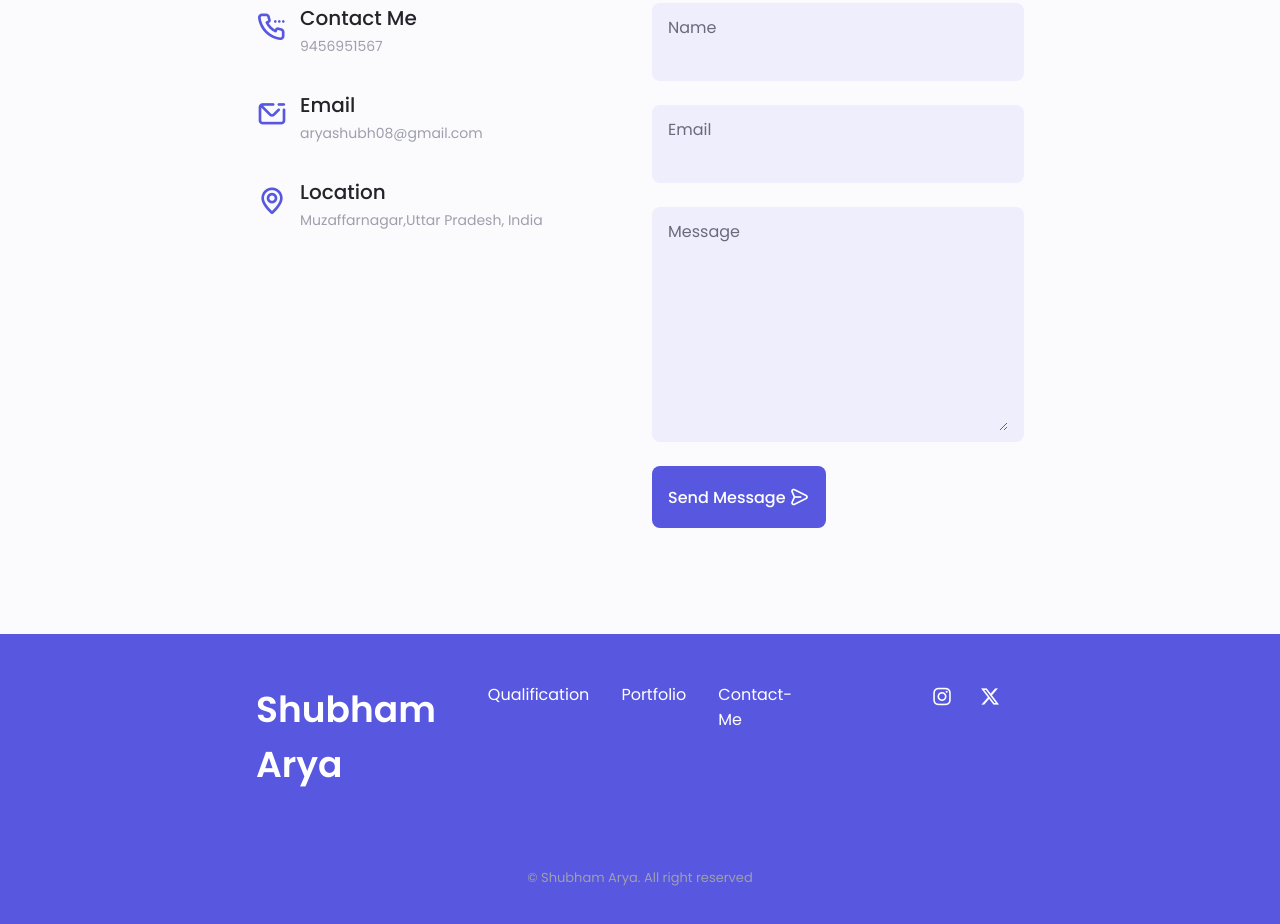
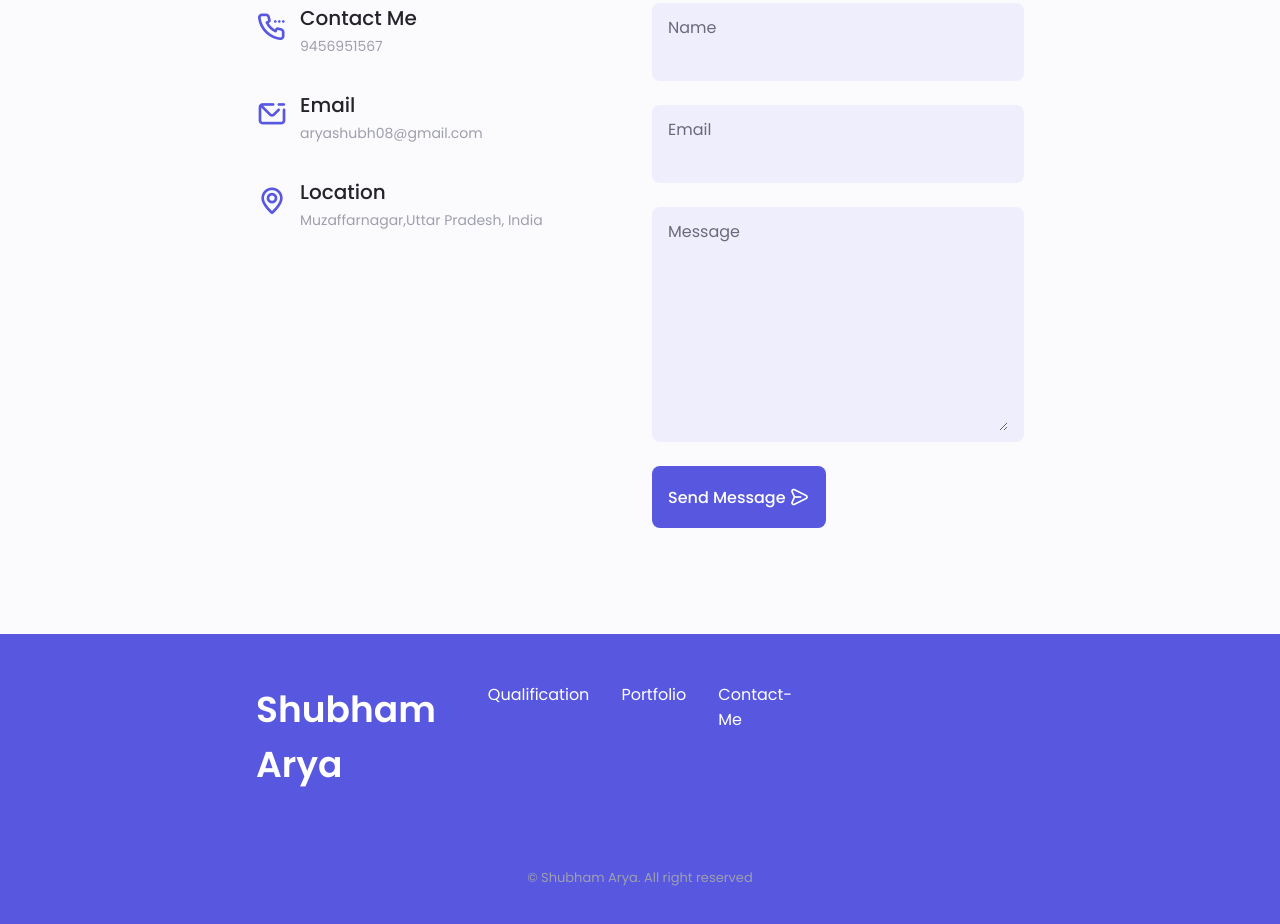
Before and after one commit to aryashubh08/personal_portfolio, a plain HTML site: page index.html in a window 1280 px wide. Shown: the part 3824-4748 px from the top of the page. Drawn offline with nearby package versions, Linux system fonts and the light colour scheme.

Commit message:
Update index.html

```diff
--- a/index.html
+++ b/index.html
@@ -566,21 +566,9 @@
           </ul>
 
           <div class="footer__socials">
-            <a
-              href="https://www.instagram.com/venkateeshh/"
-              class="footer__social"
-              target="__blank"
-            >
-              <i class="fa-brands fa-instagram"></i>
-            </a>
 
-            <a
-              href="https://twitter.com/Venkateeshhh"
-              target="__blank"
-              class="footer__social"
-            >
-              <i class="fa-brands fa-x-twitter"></i>
-            </a>
+
+
           </div>
         </div>
 
```
